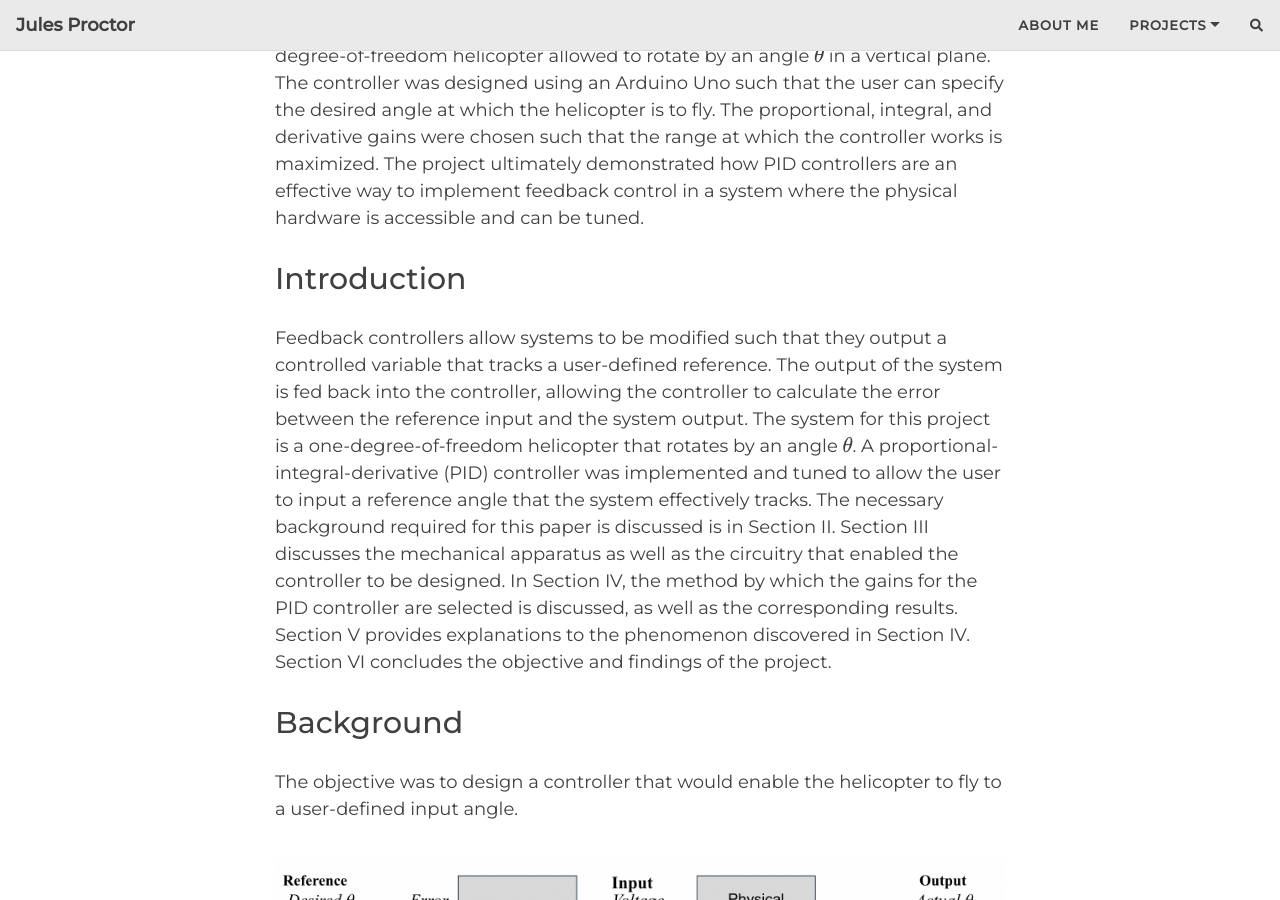
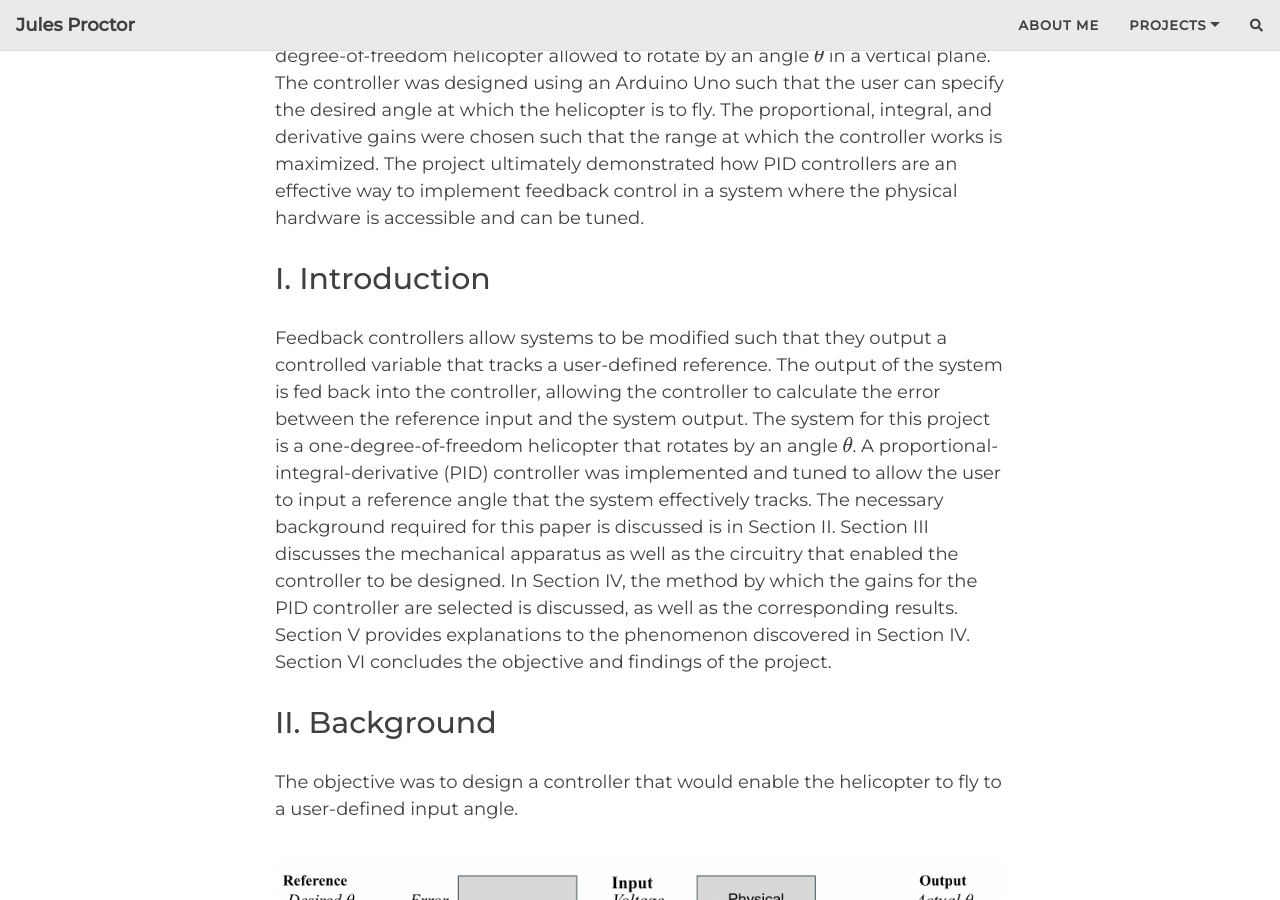
Before and after one commit to juliaproctor/juliaproctor.github.io, a Jekyll site: the page built from helicopter.md, in a window 1280 px wide and 900 px high, scrolled down 401 px. Built offline with Jekyll 4.4.1, drawn with Linux system fonts in a browser that asks for light colours; nearby versions of some CDN libraries; formulas are drawn with MathJax 3; comment, search, counter and statistics services are not loaded; some of the changed text lies outside the part shown.

Commit message:
update headers

```diff
--- a/helicopter.md
+++ b/helicopter.md
@@ -7,10 +7,10 @@ usemathjax: true
 ## Abstract
 A Proportional-Integral-Derivative (PID) controller was designed for a one-degree-of-freedom helicopter allowed to rotate by an angle $$\theta$$ in a vertical plane. The controller was designed using an Arduino Uno such that the user can specify the desired angle at which the helicopter is to fly. The proportional, integral, and derivative gains were chosen such that the range at which the controller works is maximized. The project ultimately demonstrated how PID controllers are an effective way to implement feedback control in a system where the physical hardware is accessible and can be tuned.
 
-## Introduction
+## I. Introduction
 Feedback controllers allow systems to be modified such that they output a controlled variable that tracks a user-defined reference. The output of the system is fed back into the controller, allowing the controller to calculate the error between the reference input and the system output. The system for this project is a one-degree-of-freedom helicopter that rotates by an angle $$\theta$$. A proportional-integral-derivative (PID) controller was implemented and tuned to allow the user to input a reference angle that the system effectively tracks. The necessary background required for this paper is discussed is in Section II. Section III discusses the mechanical apparatus as well as the circuitry that enabled the controller to be designed. In Section IV, the method by which the gains for the PID controller are selected is discussed, as well as the corresponding results. Section V provides explanations to the phenomenon discovered in Section IV. Section VI concludes the objective and findings of the project.
 
-## Background
+## II. Background
  The objective was to design a controller that would enable the helicopter to fly to a user-defined input angle.
 
 ![](/images/helicopter/blockDiagram.png)
@@ -128,7 +128,7 @@ The PID controller for a reference of $$135^{\circ}$$ is shown in Fig. 14. Thoug
 
 
 
-## Discussion
+## V. Discussion
 The effectiveness of the P, PI, and PID controllers discussed previously are summarized in Table II.
 
 <table style="width:100%">
```
Also changed, not shown: other parts of helicopter.md (+3 -3 lines), 1 other file.
